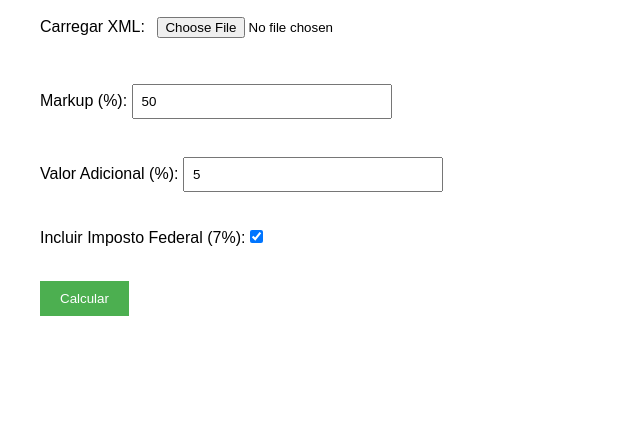
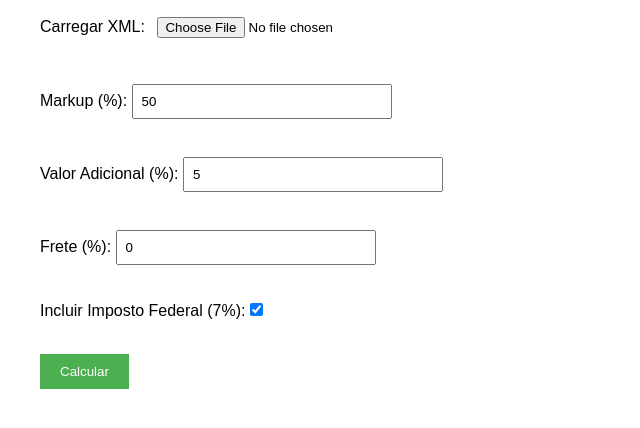
Before and after one commit to jampamatos/CauzinPrecos, a Flask app: page / in a window 1280 px wide. Shown: the part 121-549 px from the top of the page, without its empty margins (0-640 px from the left). Run offline with Flask 3, Linux system fonts and the light colour scheme.

Commit message:
Minor addition: Made 'freight' to be a field and a result.

```diff
--- a/main.py
+++ b/main.py
@@ -22,6 +22,7 @@ def calculate():
     # Fetch other form data
     markup = request.form['markup']
     additional = request.form['additional']
+    freight = request.form['freight']
     include_tax = 'federalTax' in request.form
 
     # Adding namespace
@@ -31,7 +32,7 @@ def calculate():
     product_data = extract_data_from_xml(file, namespaces)
 
     # Return extracted data to page
-    return render_template('index.html', product_data=product_data, markup=markup, additional=additional, include_tax=include_tax)
+    return render_template('index.html', product_data=product_data, markup=markup, additional=additional, freight=freight, include_tax=include_tax)
 
 if __name__ == '__main__':
   app.run(host='0.0.0.0', port=5000, debug=True)
--- a/templates/index.html
+++ b/templates/index.html
@@ -17,6 +17,9 @@
 
       <label for="additional">Valor Adicional (%):</label>
       <input type="number" id="additional" name="additional" step="0.1" value="5"><br><br>
+
+      <label for="freight">Frete (%):</label>
+      <input type="number" id="freight" name="freight" step="0.1" value="0"><br><br>
 
       <label for="federalTax">Incluir Imposto Federal (7%):</label>
       <input type="checkbox" id="federalTax" name="federalTax" checked><br><br>
@@ -40,6 +43,7 @@
       <p>
         Markup Selecionado: {{ markup }}%<br>
         Valor Adicional Selecionado: {{ additional }}%<br>
+        Frete Adicionado: {{ freight }}%<br>
         Incluir Imposto Federal: {{ 'Sim' if include_tax else 'Não' }}
       </p>
     {% endif %}
```
